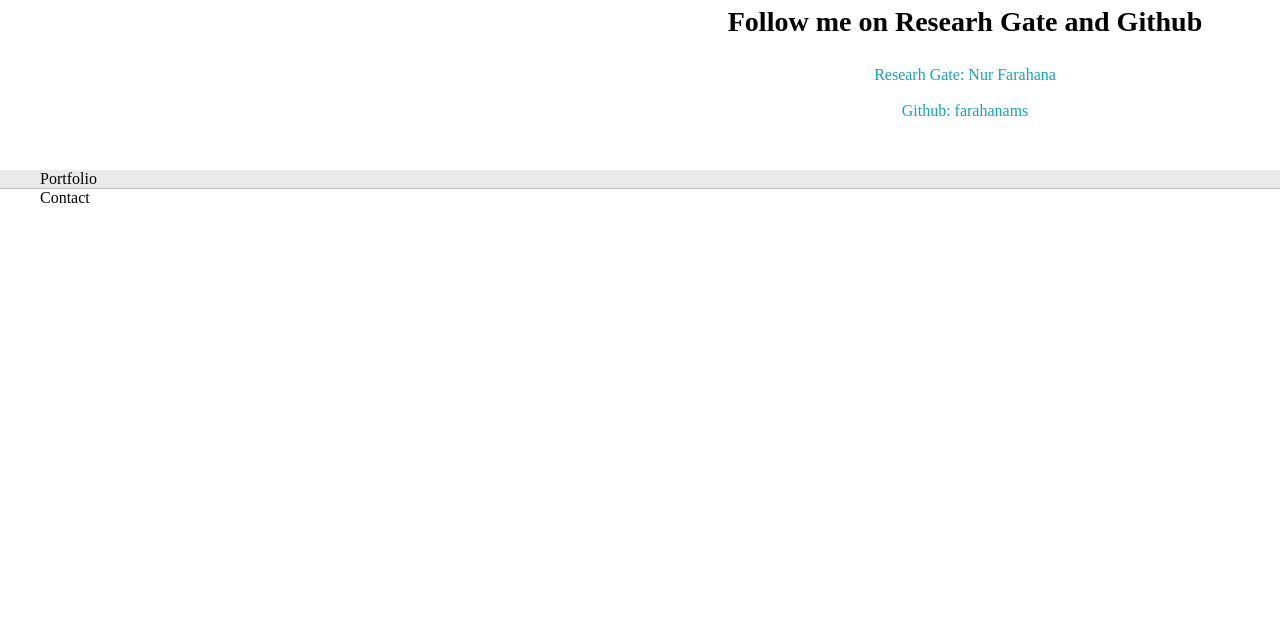
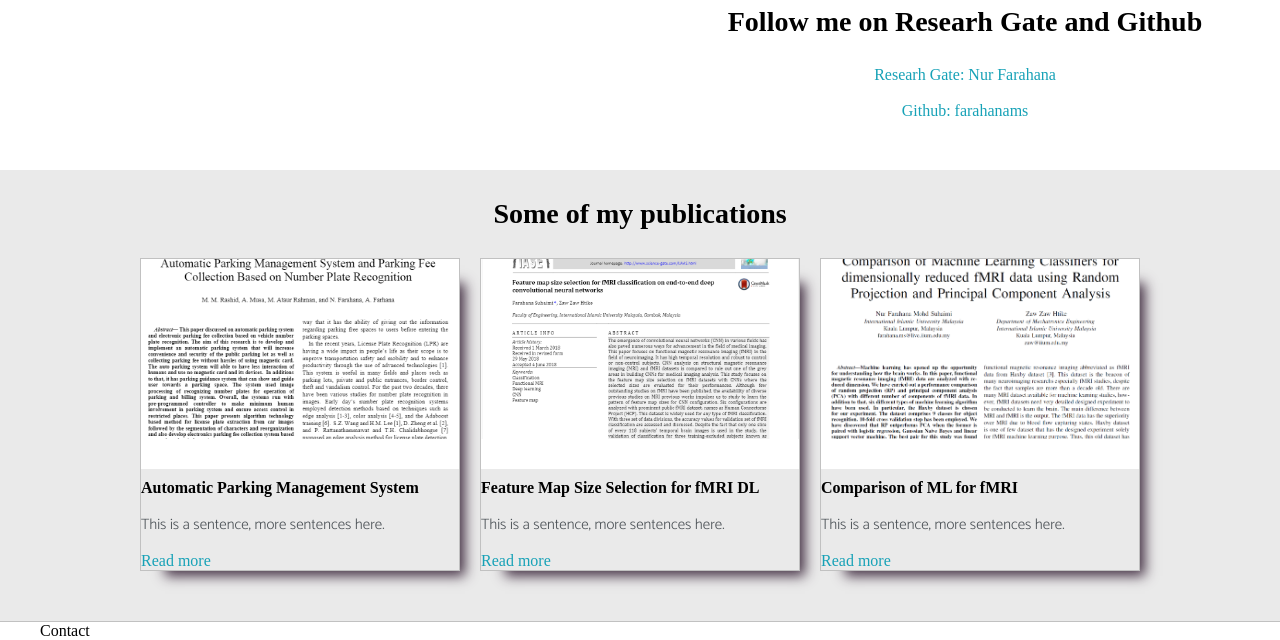
Before and after one commit to farahanams/farahanams.github.io, a plain HTML site: page index.html in a window 1280 px wide. Shown: the part 1430-2070 px from the top of the page. Before the commit the page ends 1637 px from the top, so only its background shows below. Drawn offline with Linux system fonts and the light colour scheme; a web font is replaced by a local one.

Commit message:
added publications

```diff
--- a/default.css
+++ b/default.css
@@ -299,6 +299,46 @@ h6 {
 #social-img {
   width: 100%;
 }
+
+.post-wrapper {
+  display: grid;
+  gap: 20px;
+  grid-template-columns: repeat(auto-fit, 320px);
+  justify-content: center;
+  padding-bottom: 50px;
+}
+
+.post {
+  border: 1px solid var(--borderColor);
+
+  -webkit-box-shadow: 15px 15px 12px -10px rgba(69, 50, 69, 1);
+  -moz-box-shadow: 15px 15px 12px -10px rgba(69, 50, 69, 1);
+  box-shadow: 15px 15px 12px -10px rgba(69, 50, 69, 1);
+}
+
+.thumbnail {
+  display: block;
+  width: 100%;
+  height: 180px;
+  object-fit: cover;
+}
+
+.post-preview {
+  background-color: white;
+  padding: 15px;
+}
+
+.post-title {
+  color: black;
+  padding-top: 10px;
+  margin: 0%;
+  justify-content: center;
+}
+
+.post-intro {
+  color: #4b5156;
+  font-size: 15px;
+}
 @media screen and (max-width: 1200px) {
   .main-container {
     width: 95%;
--- a/index.html
+++ b/index.html
@@ -118,8 +118,15 @@
             <img id="social-img" src="images/researchgate.png" alt="" />
             <img id="social-img" src="images/github.png" alt="" />
             <h3>Follow me on Researh Gate and Github</h3>
-            <a target="_blank" href="#">Researh Gate: Nur Farahana</a> <br />
-            <a target="_blank" href="#">Github: farahanams</a>
+            <a
+              target="_blank"
+              href="https://www.researchgate.net/profile/Mohd_Suhaimi_Nur_Farahana"
+              >Researh Gate: Nur Farahana</a
+            >
+            <br />
+            <a target="_blank" href="https://github.com/farahanams"
+              >Github: farahanams</a
+            >
           </div>
         </div>
       </div>
@@ -127,7 +134,36 @@
 
     <section class="s1">
       <div class="main-container">
-        Portfolio
+        <h3 style="text-align: center;">Some of my publications</h3>
+        <div class="post-wrapper">
+          <div>
+            <div class="post">
+              <img class="thumbnail" src="images/parking_paper.png" alt="" />
+              <div class="post-preview"></div>
+              <h6 class="post-title">Automatic Parking Management System</h6>
+              <p class="post-intro">This is a sentence, more sentences here.</p>
+              <a href="#">Read more</a>
+            </div>
+          </div>
+          <div>
+            <div class="post">
+              <img class="thumbnail" src="images/feature_paper.png" alt="" />
+              <div class="post-preview"></div>
+              <h6 class="post-title">Feature Map Size Selection for fMRI DL</h6>
+              <p class="post-intro">This is a sentence, more sentences here.</p>
+              <a href="#">Read more</a>
+            </div>
+          </div>
+          <div>
+            <div class="post">
+              <img class="thumbnail" src="images/comparison_paper.png" alt="" />
+              <div class="post-preview"></div>
+              <h6 class="post-title">Comparison of ML for fMRI</h6>
+              <p class="post-intro">This is a sentence, more sentences here.</p>
+              <a href="#">Read more</a>
+            </div>
+          </div>
+        </div>
       </div>
     </section>
 
```
Also changed, not shown: images/comparison_paper.png (added), images/feature_paper.png (added), images/parking_paper.png (added).
